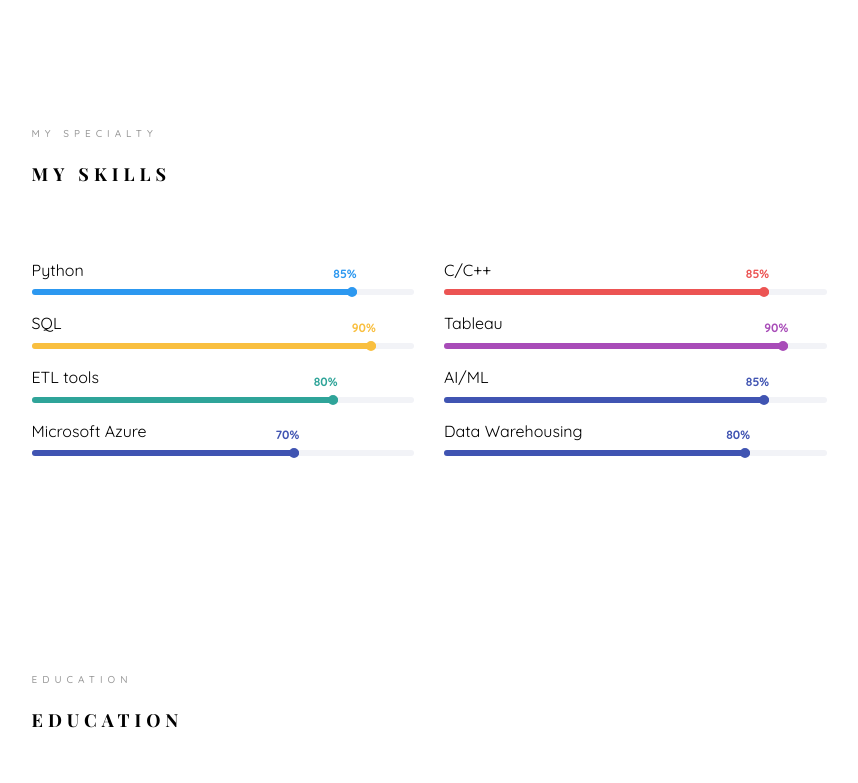
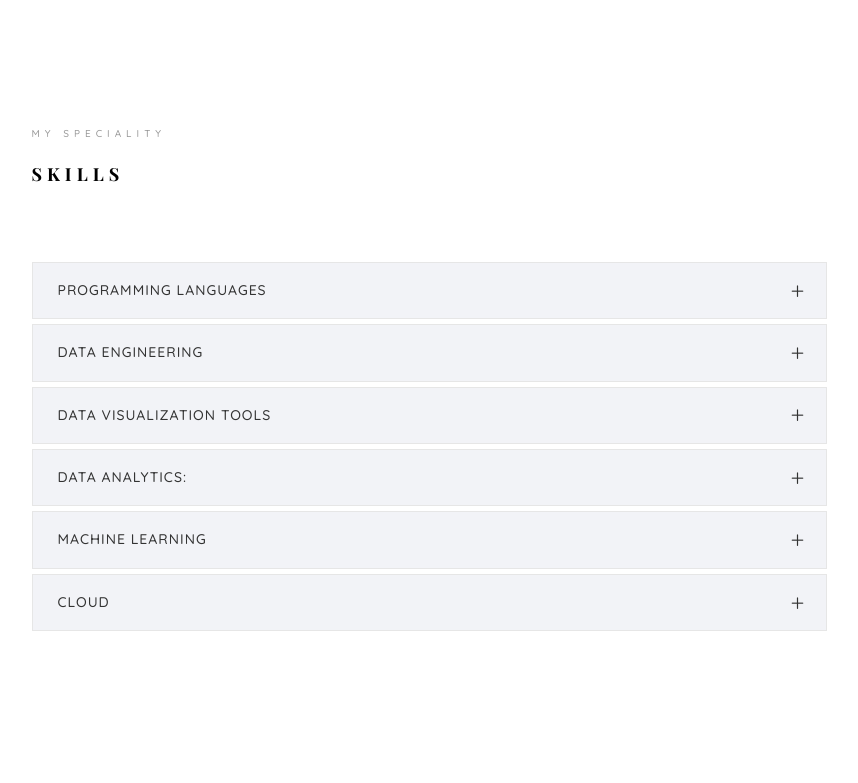
Before and after one commit to sharvari2406/sharvari2406.github.io, a plain HTML site: page index.html in a window 1280 px wide. Shown: the part 1520-2303 px from the top of the page, without its empty margins (361-1219 px from the left). Drawn offline with nearby package versions, Linux system fonts and the light colour scheme; files whose address does not match are found by name; a web font is replaced by a local one.

Commit message:
Add files via upload

```diff
--- a/index.html
+++ b/index.html
@@ -146,107 +146,161 @@ efficiency.</h2>
 
 
 
+			<!-- <section class="colorlib-skills" data-section="skills">
+				<div class="colorlib-narrow-content">
+					<div class="row">
+						<div class="col-md-12">
+							<div class="row row-bottom-padded-sm animate-box" data-animate-effect="fadeInLeft">
+								<div class="col-md-12">
+									<div class="about-desc">
+										<h2 class="colorlib-heading animate-box">Skills</h2>
+										<span class="heading-meta">My Speciality</span>
+										<ul>
+											<li><h4>Programming languages : </h4>Python, R, C/C++, Linux, Cypher, SQL, NoSQL, MongoDB</p></li>
+											<li><h4>Programming languages : </h4>Python, R, C/C++, Linux, Cypher, SQL, NoSQL, MongoDB</p></li>
+
+										</ul>
+									</div>
+								</div>
+							</div>
+
+						</div>
+					</div>
+				</div>
+			</section> -->
+
+			<!--
+
+
+				Delete
+			-->
+			<!-- <section class="colorlib-skills" data-section="skills">
+				<div class="colorlib-narrow-content">
+					<div class="row">
+						<div class="col-md-12">
+							<div class="row row-bottom-padded-sm animate-box" data-animate-effect="fadeInLeft">
+								<div class="col-md-12">
+									<div class="about-desc">
+										<h2 class="colorlib-heading animate-box">Skills</h2>
+										<span class="heading-meta">My Speciality</span>
+										<ul>
+											<li><strong>Programming languages:</strong> Python, R, C/C++, Linux, Cypher, SQL, NoSQL, MongoDB</li>
+											<li><strong>Data Engineering:</strong> Database design, Data modelling, ETL (IBM Infosphere DataStage, SAP Business Object data Services, Talend), Data Warehousing, Big Data Technologies (Spark, Hadoop), Git</li>
+											<li><strong>Data Visualization Tools:</strong> Tableau, Power BI, Microsoft Excel, Flourish, Datawrapper</li>
+											<li><strong>Data Analytics:</strong> Descriptive, Diagnostic, Predictive and Prescriptive Analytics</li>
+											<li><strong>Machine Learning:</strong> Classification, Regression, Neural Networks, Model Validation, Feature Engineering</li>
+											<li><strong>Cloud:</strong> Microsoft Azure, AWS (Redshift, S3, Cloudwatch, EC2, Lambda, RDS, QuickSight, Data Pipeline, Glue), IBM Cloud</li>
+										</ul>
+									</div>
+								</div>
+							</div>
+						</div>
+					</div>
+				</div>
+			</section> -->
 			<section class="colorlib-skills" data-section="skills">
 				<div class="colorlib-narrow-content">
 					<div class="row">
 						<div class="col-md-6 col-md-offset-3 col-md-pull-3 animate-box" data-animate-effect="fadeInLeft">
-							<span class="heading-meta">My Specialty</span>
-							<h2 class="colorlib-heading animate-box">My Skills</h2>
+							<span class="heading-meta">My Speciality</span>
+							<h2 class="colorlib-heading animate-box">Skills</h2>
 						</div>
 					</div>
 					<div class="row">
+						<div class="col-md-12 animate-box" data-animate-effect="fadeInLeft">
+							<div class="fancy-collapse-panel">
+								<div class="panel-group" id="accordion" role="tablist" aria-multiselectable="true">
 
-						<div class="col-md-6 animate-box" data-animate-effect="fadeInLeft">
-							<div class="progress-wrap">
-								<h3>Python</h3>
-								<div class="progress">
-								 	<div class="progress-bar color-1" role="progressbar" aria-valuenow="85"
-								  	aria-valuemin="0" aria-valuemax="100" style="width:85%">
-								    <span>85%</span>
-								  	</div>
-								</div>
-							</div>
-						</div>
-						<div class="col-md-6 animate-box" data-animate-effect="fadeInRight">
-							<div class="progress-wrap">
-								<h3>C/C++</h3>
-								<div class="progress">
-								 	<div class="progress-bar color-2" role="progressbar" aria-valuenow="85"
-								  	aria-valuemin="0" aria-valuemax="100" style="width:85%">
-								    <span>85%</span>
-								  	</div>
-								</div>
-							</div>
-						</div>
-						<div class="col-md-6 animate-box" data-animate-effect="fadeInLeft">
-							<div class="progress-wrap">
-								<h3>SQL</h3>
-								<div class="progress">
-								 	<div class="progress-bar color-3" role="progressbar" aria-valuenow="90"
-								  	aria-valuemin="0" aria-valuemax="100" style="width:90%">
-								    <span>90%</span>
-								  	</div>
-								</div>
-							</div>
-						</div>
-						<div class="col-md-6 animate-box" data-animate-effect="fadeInRight">
-							<div class="progress-wrap">
-								<h3>Tableau</h3>
-								<div class="progress">
-								 	<div class="progress-bar color-4" role="progressbar" aria-valuenow="90"
-								  	aria-valuemin="0" aria-valuemax="100" style="width:90%">
-								    <span>90%</span>
-								  	</div>
-								</div>
-							</div>
-						</div>
-						<div class="col-md-6 animate-box" data-animate-effect="fadeInLeft">
-							<div class="progress-wrap">
-								<h3>ETL tools </h3>
-								<div class="progress">
-								 	<div class="progress-bar color-5" role="progressbar" aria-valuenow="80"
-								  	aria-valuemin="0" aria-valuemax="100" style="width:80%">
-								    <span>80%</span>
-								  	</div>
-								</div>
-							</div>
-						</div>
-						<div class="col-md-6 animate-box" data-animate-effect="fadeInRight">
-							<div class="progress-wrap">
-								<h3>AI/ML</h3>
-								<div class="progress">
-								 	<div class="progress-bar color-6" role="progressbar" aria-valuenow="85"
-								  	aria-valuemin="0" aria-valuemax="100" style="width:85%">
-								    <span>85%</span>
-								  	</div>
-								</div>
-							</div>
-						</div>
-                        <div class="col-md-6 animate-box" data-animate-effect="fadeInRight">
-							<div class="progress-wrap">
-								<h3>Microsoft Azure</h3>
-								<div class="progress">
-								 	<div class="progress-bar color-6" role="progressbar" aria-valuenow="70"
-								  	aria-valuemin="0" aria-valuemax="100" style="width:70%">
-								    <span>70%</span>
-								  	</div>
-								</div>
-							</div>
-						</div>
-                        <div class="col-md-6 animate-box" data-animate-effect="fadeInRight">
-							<div class="progress-wrap">
-								<h3>Data Warehousing </h3>
-								<div class="progress">
-								 	<div class="progress-bar color-6" role="progressbar" aria-valuenow="80"
-								  	aria-valuemin="0" aria-valuemax="100" style="width:80%">
-								    <span>80%</span>
-								  	</div>
+									<div class="panel panel-default">
+										<div class="panel-heading" role="tab" id="headingTwo">
+											<h4 class="panel-title">
+												<a class="collapsed" data-toggle="collapse" data-parent="#accordion" href="#collapseTwo" aria-expanded="false" aria-controls="collapseTwo">Programming languages</a>
+											</h4>
+										</div>
+										<div id="collapseTwo" class="panel-collapse collapse" role="tabpanel" aria-labelledby="headingTwo">
+											<div class="panel-body">
+												<p><strong>Python, R, C/C++, Linux, Cypher, SQL, NoSQL, MongoDB</strong></p>
+											</div>
+										</div>
+									</div>
+
+									<div class="panel panel-default">
+										<div class="panel-heading" role="tab" id="headingThree">
+											<h4 class="panel-title">
+												<a class="collapsed" data-toggle="collapse" data-parent="#accordion" href="#collapseThree" aria-expanded="false" aria-controls="collapseThree">Data Engineering</a>
+											</h4>
+										</div>
+										<div id="collapseThree" class="panel-collapse collapse" role="tabpanel" aria-labelledby="headingThree">
+											<div class="panel-body">
+												<p><strong>Database design, Data modelling, ETL (IBM Infosphere DataStage, SAP Business Object data Services, Talend), Data Warehousing, Big Data Technologies (Spark, Hadoop), Git</strong></p>
+											</div>
+										</div>
+									</div>
+
+									<div class="panel panel-default">
+										<div class="panel-heading" role="tab" id="headingFour">
+											<h4 class="panel-title">
+												<a class="collapsed" data-toggle="collapse" data-parent="#accordion" href="#collapseFour" aria-expanded="false" aria-controls="collapseFour">Data Visualization Tools</a>
+											</h4>
+										</div>
+										<div id="collapseFour" class="panel-collapse collapse" role="tabpanel" aria-labelledby="headingFour">
+											<div class="panel-body">
+												<p><strong>Tableau, Power BI, Microsoft Excel, Flourish, Datawrapper</strong></p>
+											</div>
+										</div>
+									</div>
+
+									<div class="panel panel-default">
+										<div class="panel-heading" role="tab" id="headingFive">
+											<h4 class="panel-title">
+												<a class="collapsed" data-toggle="collapse" data-parent="#accordion" href="#collapseFive" aria-expanded="false" aria-controls="collapseFive">Data Analytics:</a>
+											</h4>
+										</div>
+										<div id="collapseFive" class="panel-collapse collapse" role="tabpanel" aria-labelledby="headingFive">
+											<div class="panel-body">
+												<p><strong>Descriptive, Diagnostic, Predictive and Prescriptive Analytics</strong></p>
+											</div>
+										</div>
+									</div>
+
+									<div class="panel panel-default">
+										<div class="panel-heading" role="tab" id="headingSix">
+											<h4 class="panel-title">
+												<a class="collapsed" data-toggle="collapse" data-parent="#accordion" href="#collapseSix" aria-expanded="false" aria-controls="collapseSix">Machine Learning</a>
+											</h4>
+										</div>
+										<div id="collapseSix" class="panel-collapse collapse" role="tabpanel" aria-labelledby="headingSix">
+											<div class="panel-body">
+												<p><strong>Classification, Regression, Neural Networks, Model Validation, Feature Engineering</strong></p>
+											</div>
+										</div>
+									</div>
+
+									<div class="panel panel-default">
+										<div class="panel-heading" role="tab" id="headingSeven">
+											<h4 class="panel-title">
+												<a class="collapsed" data-toggle="collapse" data-parent="#accordion" href="#collapseSeven" aria-expanded="false" aria-controls="collapseSeven">Cloud</a>
+											</h4>
+										</div>
+										<div id="collapseSeven" class="panel-collapse collapse" role="tabpanel" aria-labelledby="headingSeven">
+											<div class="panel-body">
+												<p><strong>Microsoft Azure, AWS (Redshift, S3, Cloudwatch, EC2, Lambda, RDS, QuickSight, Data Pipeline, Glue), IBM Cloud</strong></p>
+											</div>
+										</div>
+									</div>
+
 								</div>
 							</div>
 						</div>
 					</div>
 				</div>
 			</section>
+
+
+			<!--
+
+				End
+			-->
 
 			<section class="colorlib-education" data-section="education">
 				<div class="colorlib-narrow-content">
```
